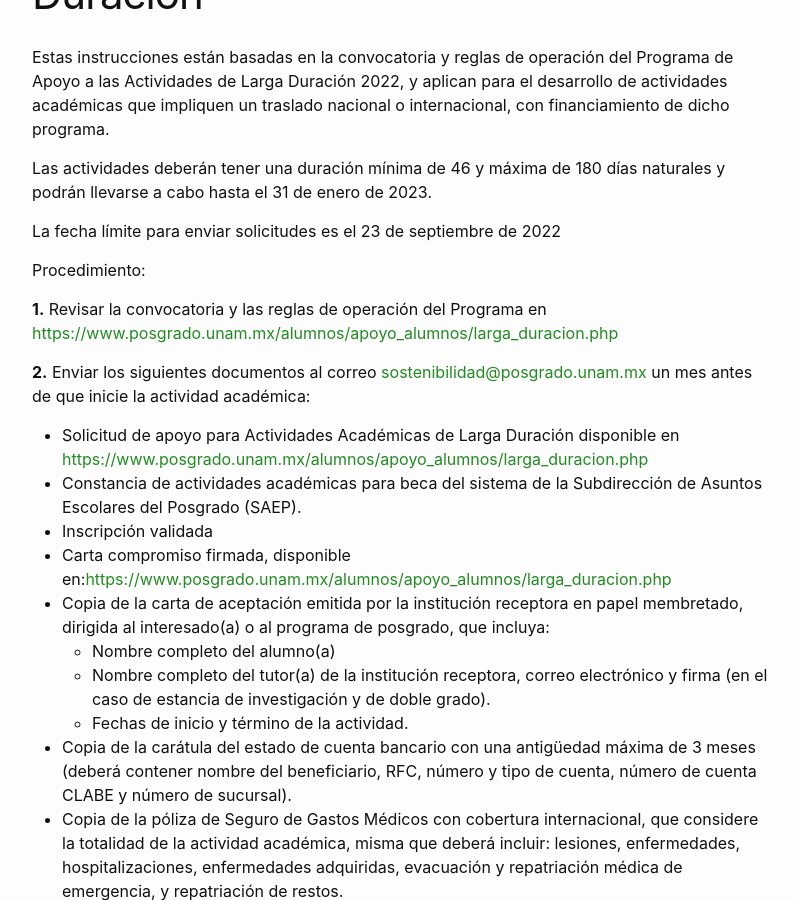
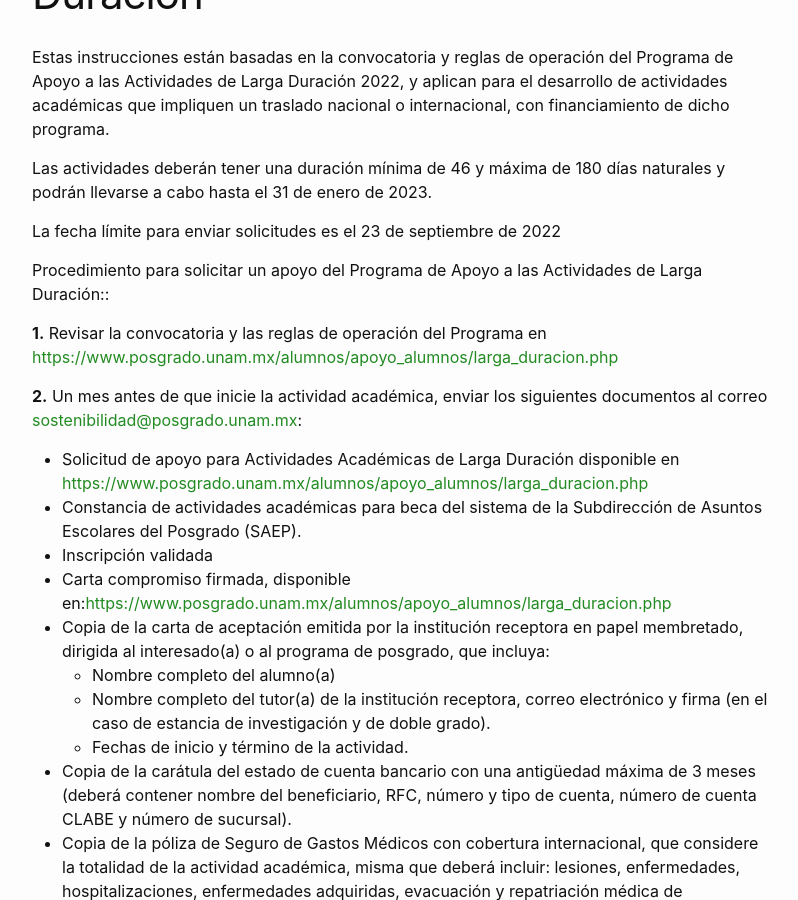
Before and after one commit to pcs-unam/pcs-unam.github.io, a Jekyll site: the page built from movilidad/larga_duracion.md, in a window 1280 px wide and 900 px high, scrolled down 363 px. Shown: the whole window, without its empty margins (238-1036 px from the left). Built offline with Jekyll 4.4.1, drawn with Linux system fonts in a browser that asks for light colours.

Commit message:
Ajuste instrucciones Movilidad Actividades Larga Duración

```diff
--- a/movilidad/larga_duracion.md
+++ b/movilidad/larga_duracion.md
@@ -14,11 +14,11 @@ llevarse a cabo hasta el 31 de enero de 2023.
 
 La fecha límite para enviar solicitudes es el 23 de septiembre de 2022
 
-Procedimiento:
+Procedimiento para solicitar un apoyo del Programa de Apoyo a las Actividades de Larga Duración::
 
  **1.** Revisar la convocatoria y las reglas de operación del Programa en <https://www.posgrado.unam.mx/alumnos/apoyo_alumnos/larga_duracion.php>
 
- **2.** Enviar los siguientes documentos al correo <sostenibilidad@posgrado.unam.mx> un mes antes de que inicie la actividad académica:
+ **2.** Un mes antes de que inicie la actividad académica, enviar los siguientes documentos al correo  <sostenibilidad@posgrado.unam.mx>:
 
   - Solicitud de apoyo para Actividades Académicas de Larga Duración disponible en <https://www.posgrado.unam.mx/alumnos/apoyo_alumnos/larga_duracion.php>
   - Constancia de actividades académicas para beca del sistema de la Subdirección de Asuntos Escolares
```
